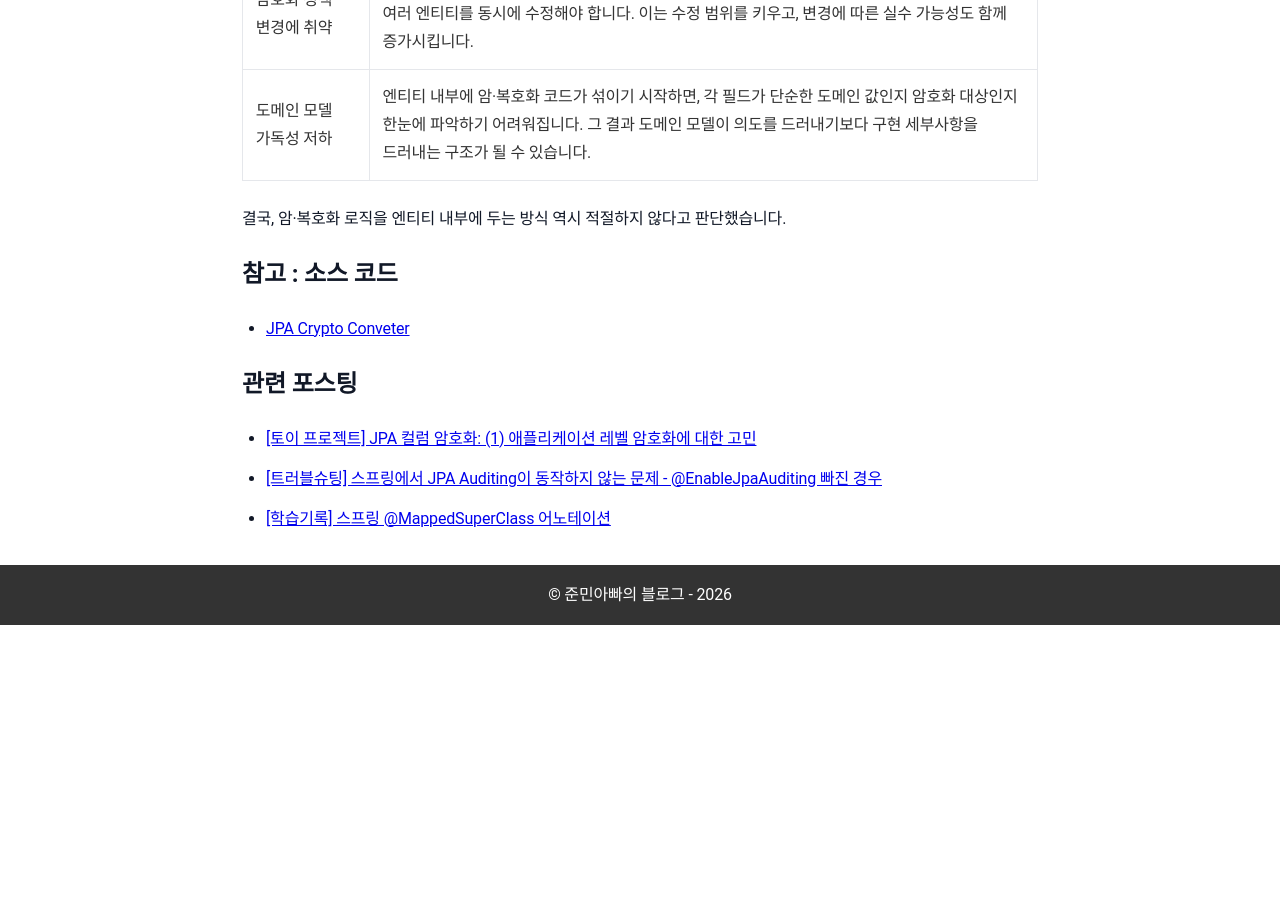
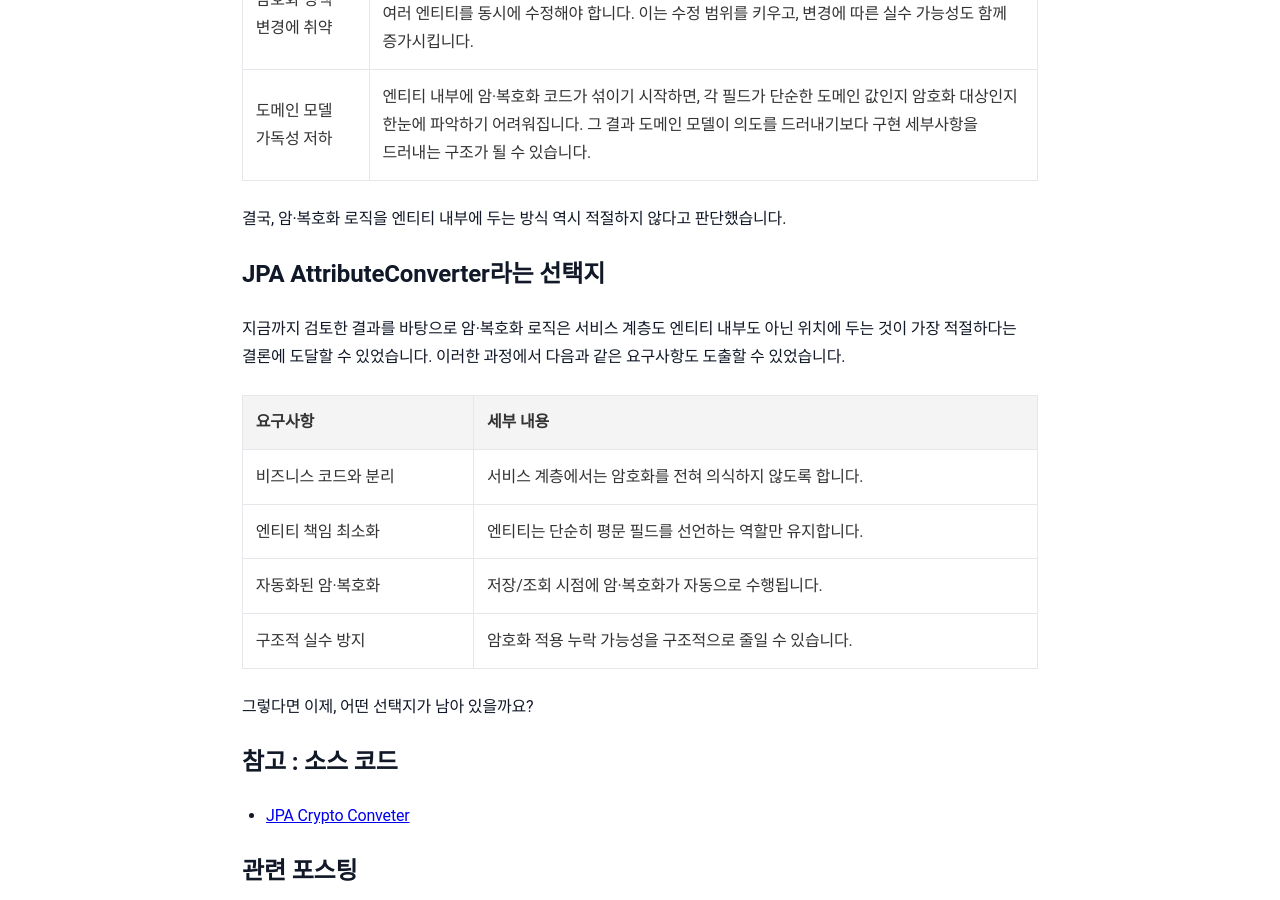
Before and after one commit to sanghoon-lee/sanghoon-lee.github.io, a Jekyll site: the page built from _posts/2026-01-25-JPACryptoConverter2.md, in a window 1280 px wide and 900 px high, scrolled down 1783 px. Built offline with Jekyll 4.4.1, drawn with Linux system fonts in a browser that asks for light colours; nearby versions of some CDN libraries; comment, search, counter and statistics services are not loaded; before the commit the page ends 2408 px from its top, so only the background shows below that.

Commit message:
JPA Crypto Converter 토이프로젝트 포스팅 2부 추가

```diff
--- a/_posts/2026-01-25-JPACryptoConverter2.md
+++ b/_posts/2026-01-25-JPACryptoConverter2.md
@@ -40,6 +40,20 @@ categories: 토이프로젝트
 
 결국, 암·복호화 로직을 엔티티 내부에 두는 방식 역시 적절하지 않다고 판단했습니다.
 
+## JPA AttributeConverter라는 선택지
+
+지금까지 검토한 결과를 바탕으로 암·복호화 로직은 서비스 계층도 엔티티 내부도 아닌 위치에 두는 것이 가장 적절하다는 결론에 도달할 수 있었습니다. 이러한 과정에서 다음과 같은 요구사항도 도출할 수 있었습니다.
+
+| 요구사항	| 세부 내용 |
+| ---- | ---- |
+| 비즈니스 코드와 분리	| 서비스 계층에서는 암호화를 전혀 의식하지 않도록 합니다. |
+| 엔티티 책임 최소화 |	엔티티는 단순히 평문 필드를 선언하는 역할만 유지합니다. |
+| 자동화된 암·복호화 |	저장/조회 시점에 암·복호화가 자동으로 수행됩니다. |
+| 구조적 실수 방지 |	암호화 적용 누락 가능성을 구조적으로 줄일 수 있습니다. |
+
+그렇다면 이제, 어떤 선택지가 남아 있을까요?
+
+
 ## 참고 : 소스 코드
 * [JPA Crypto Conveter](https://github.com/sanghoon-lee/jpa-crypto-converter)
 
```
